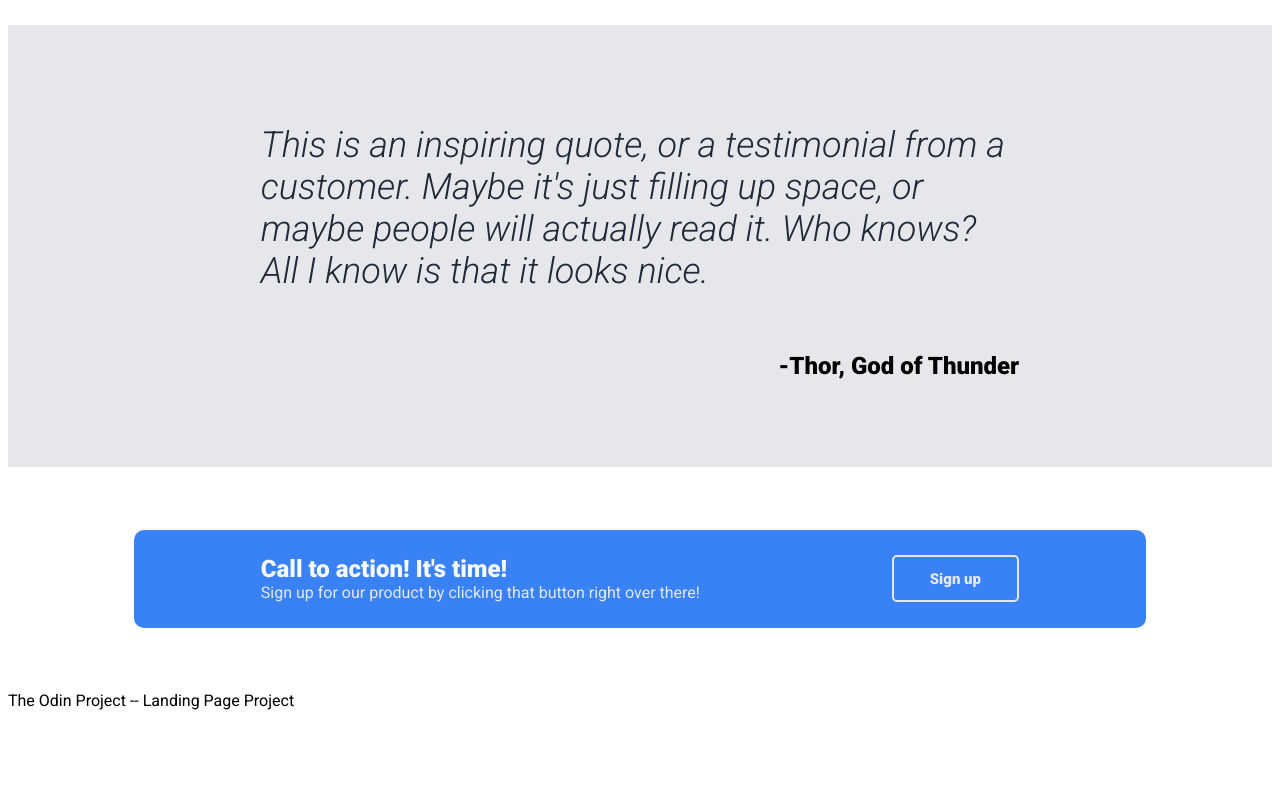
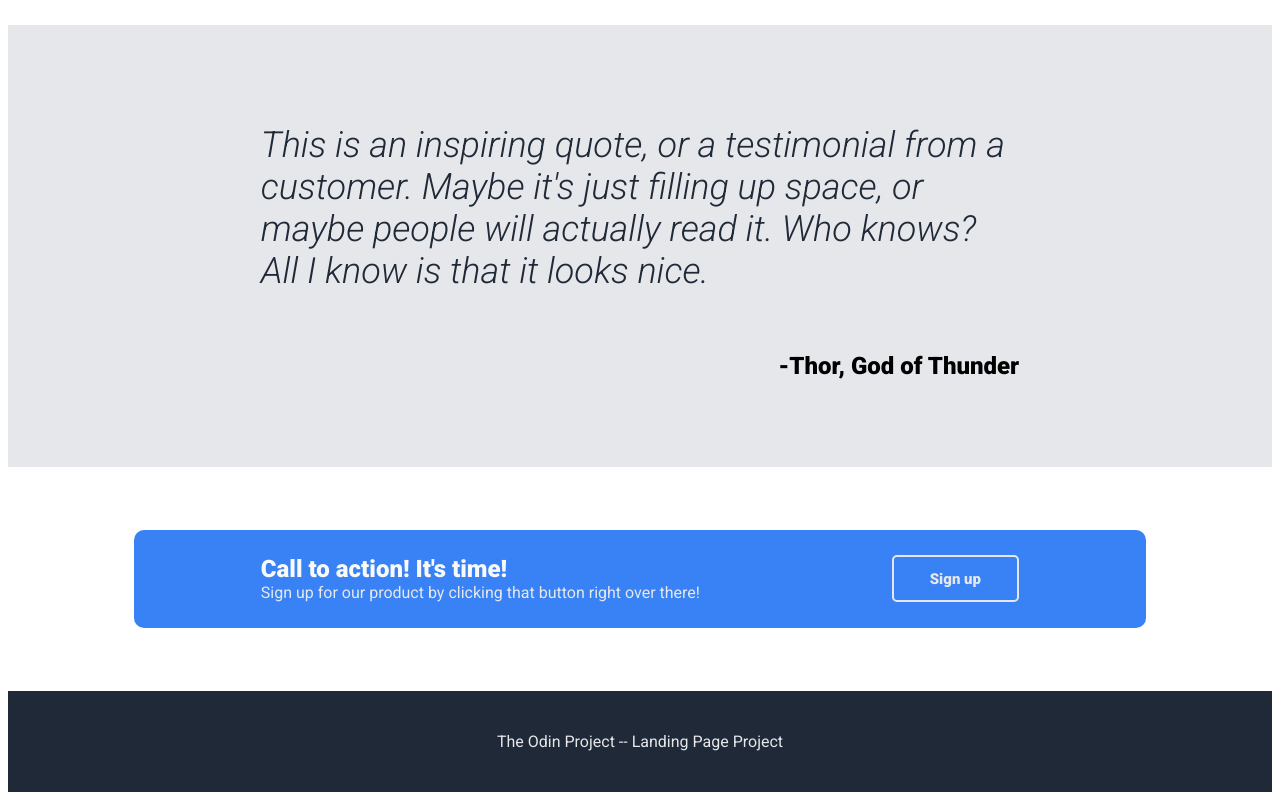
Before and after one commit to sanvi-g07/odin-landing-page, a plain HTML site: page index.html in a window 1280 px wide. Shown: the part 929-1729 px from the top of the page. Before the commit the page ends 1655 px from the top, so only its background shows below. Drawn offline with Linux system fonts and the light colour scheme.

Commit message:
added footer styling

```diff
--- a/styles.css
+++ b/styles.css
@@ -187,3 +187,14 @@ body {
 
     cursor: pointer;
 }
+
+.footer {
+    background-color: #1F2937;
+    padding-top: 2%;
+    padding-bottom: 2%;
+}
+
+.footer p {
+    color: #e5E7EB;
+    text-align: center;
+}
```
